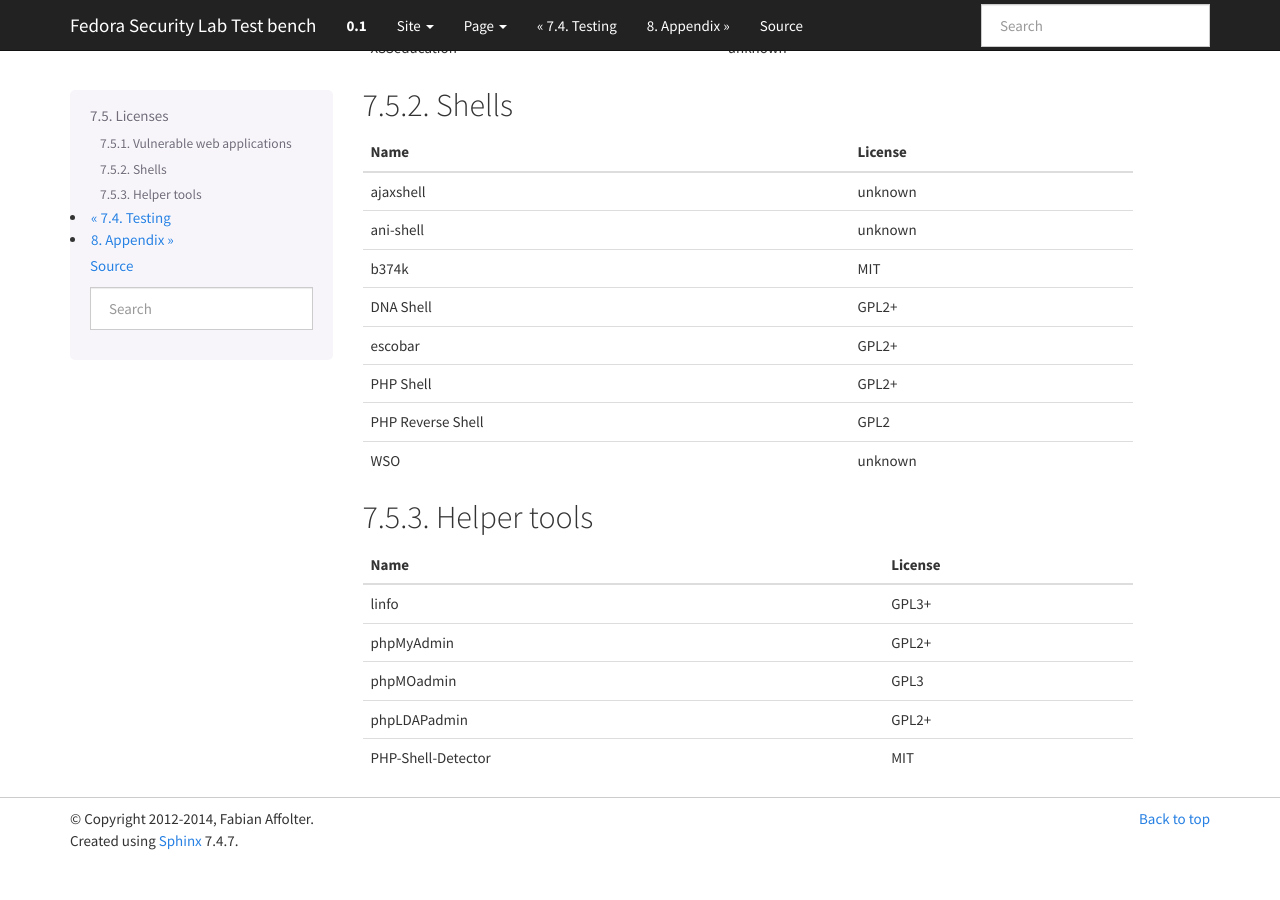
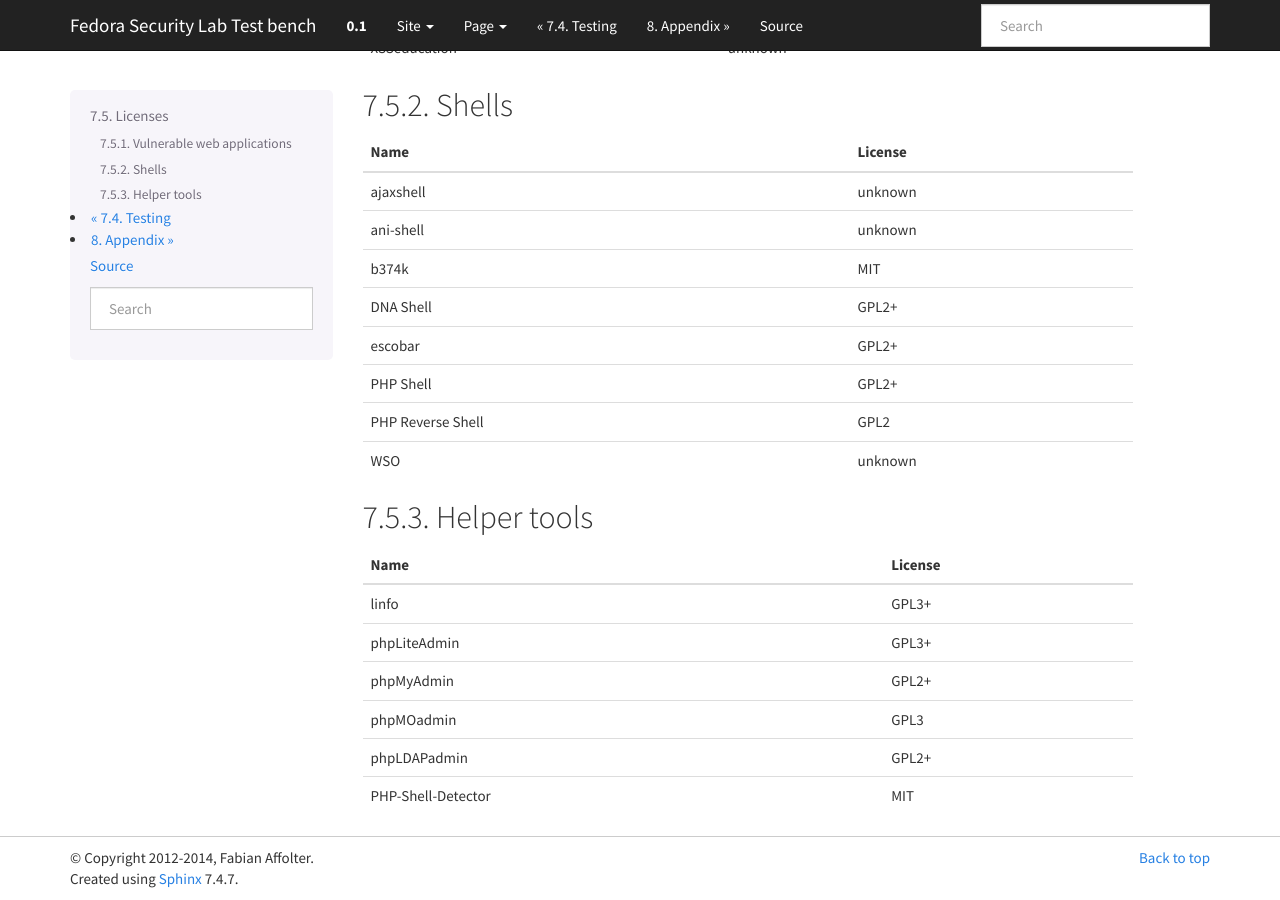
Before and after one commit to fabaff/fsl-test-bench, a Sphinx documentation site: the page built from docs/misc/licenses.rst, in a window 1280 px wide and 900 px high, scrolled down 506 px. Built offline with Sphinx 7.4.7, drawn with Linux system fonts in a browser that asks for light colours; formulas are drawn with MathJax 3; before the commit the page ends 1368 px from its top, so only the background shows below that.

Commit message:
add phpliteadmin

```diff
--- a/docs/misc/licenses.rst
+++ b/docs/misc/licenses.rst
@@ -67,6 +67,8 @@ Helper tools
 +=================================+============+
 | linfo                           | GPL3+      |
 +---------------------------------+------------+
+| phpLiteAdmin                    | GPL3+      |
++---------------------------------+------------+
 | phpMyAdmin                      | GPL2+      |
 +---------------------------------+------------+
 | phpMOadmin                      | GPL3       |
```
